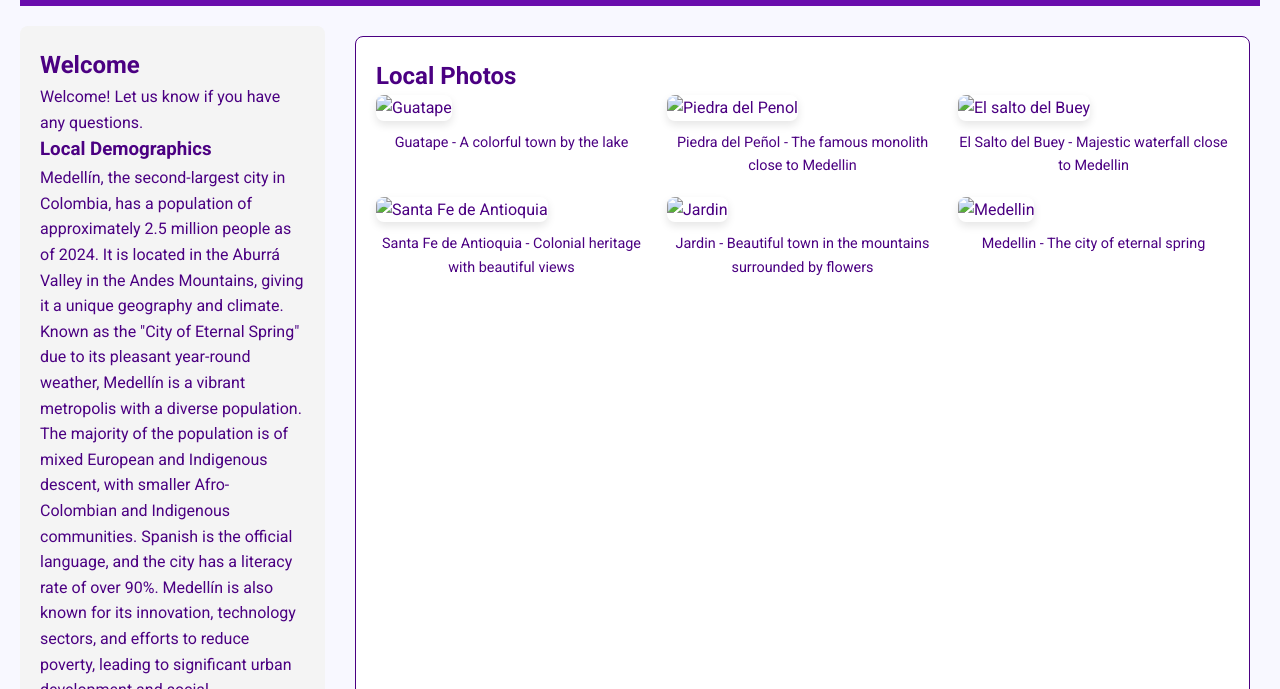
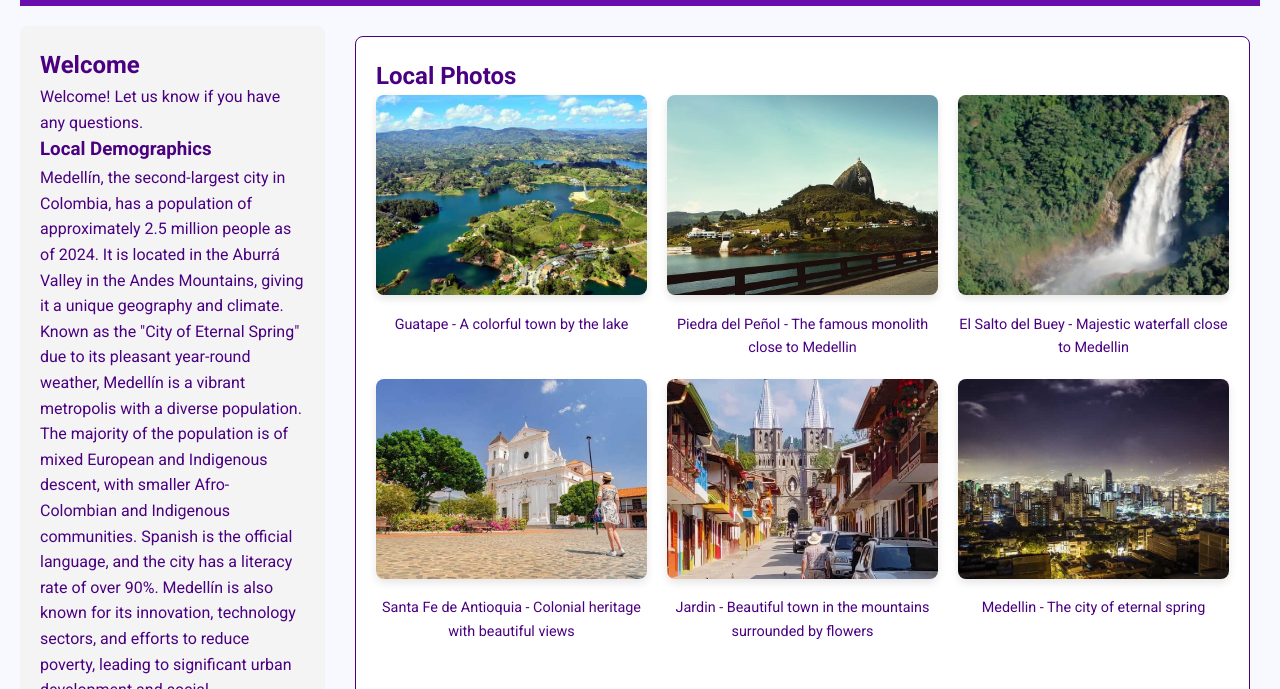
Before and after one commit to daniel3034/wdd231, a plain HTML site: page chamber/discover.html in a window 1280 px wide. Shown: the part 111-800 px from the top of the page. Drawn offline with Linux system fonts and the light colour scheme; the site is published under a folder, as on GitHub Pages, so addresses that start at the root find nothing.

Commit message:
images route

```diff
--- a/chamber/discover.html
+++ b/chamber/discover.html
@@ -67,27 +67,27 @@
                 <h2>Local Photos</h2>
                 <div class="image-gallery">
                     <figure>
-                        <img src="/chamber/images/image1.jpg" loading="lazy" alt="Guatape">
+                        <img src="images/image1.jpg" loading="lazy" alt="Guatape">
                         <figcaption>Guatape - A colorful town by the lake</figcaption>
                     </figure>
                     <figure>
-                        <img src="/chamber/images/image2.jpg" loading="lazy" alt="Piedra del Penol">
+                        <img src="images/image2.jpg" loading="lazy" alt="Piedra del Penol">
                         <figcaption>Piedra del Peñol - The famous monolith close to Medellin</figcaption>
                     </figure>
                     <figure>
-                        <img src="/chamber/images/image3.jpg" loading="lazy" alt="El salto del Buey">
+                        <img src="images/image3.jpg" loading="lazy" alt="El salto del Buey">
                         <figcaption>El Salto del Buey - Majestic waterfall close to Medellin</figcaption>
                     </figure>
                     <figure>
-                        <img src="/chamber/images/image4.jpg" loading="lazy" alt="Santa Fe de Antioquia">
+                        <img src="images/image4.jpg" loading="lazy" alt="Santa Fe de Antioquia">
                         <figcaption>Santa Fe de Antioquia - Colonial heritage with beautiful views</figcaption>
                     </figure>
                     <figure>
-                        <img src="/chamber/images/image5.jpg" loading="lazy" alt="Jardin">
+                        <img src="images/image5.jpg" loading="lazy" alt="Jardin">
                         <figcaption>Jardin - Beautiful town in the mountains surrounded by flowers</figcaption>
                     </figure>
                     <figure>
-                        <img src="/chamber/images/image6.jpg" loading="lazy" alt="Medellin">
+                        <img src="images/image6.jpg" loading="lazy" alt="Medellin">
                         <figcaption>Medellin - The city of eternal spring</figcaption>
                     </figure>
                 </div>
```
